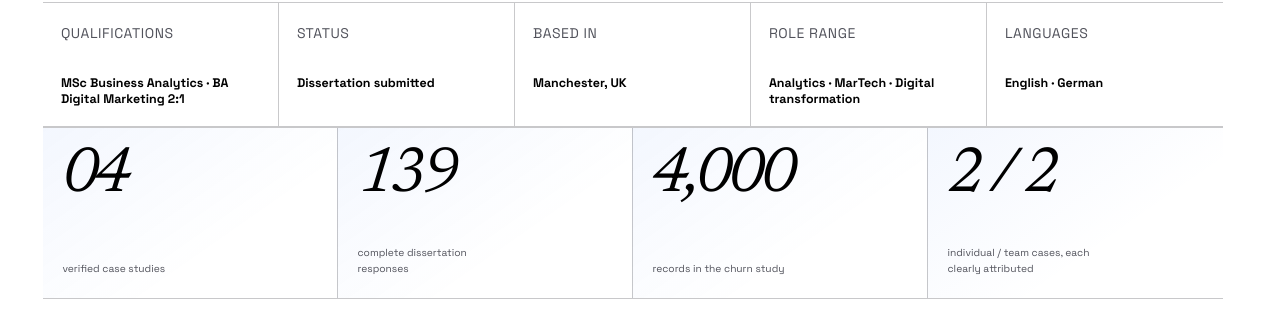
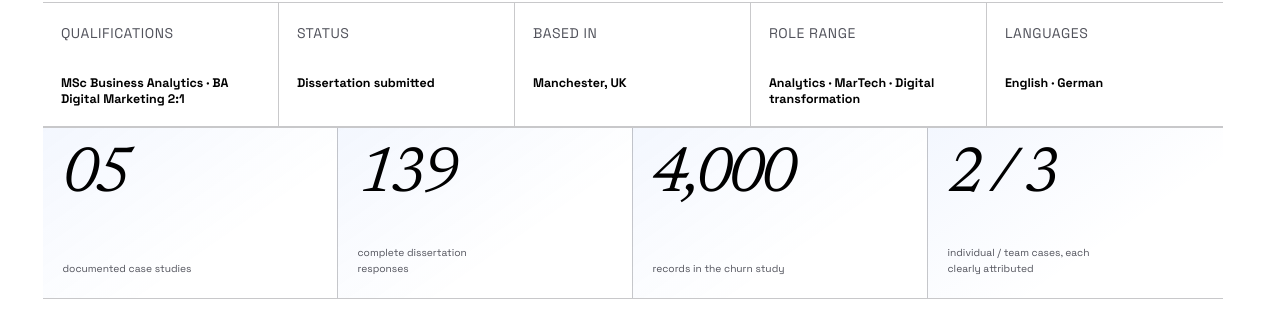
Before and after one commit to dccchidera-lgtm/dccchidera-lgtm.github.io, a Next.js app: page / in a window 1280 px wide. Shown: the part 962-1290 px from the top of the page. Built offline with nearby package versions, Linux system fonts and the light colour scheme.

Commit message:
Keep homepage evidence counts accurate with new BI case

```diff
--- a/app/page.tsx
+++ b/app/page.tsx
@@ -128,8 +128,8 @@ export default function Home() {
         <section className="proof-strip" aria-label="Portfolio evidence at a glance">
           <div className="shell proof-grid">
             <article data-reveal>
-              <strong>04</strong>
-              <span>verified case studies</span>
+              <strong>05</strong>
+              <span>documented case studies</span>
             </article>
             <article data-reveal>
               <strong>139</strong>
@@ -140,7 +140,7 @@ export default function Home() {
               <span>records in the churn study</span>
             </article>
             <article data-reveal>
-              <strong>2 / 2</strong>
+              <strong>2 / 3</strong>
               <span>individual / team cases, each clearly attributed</span>
             </article>
           </div>
```
